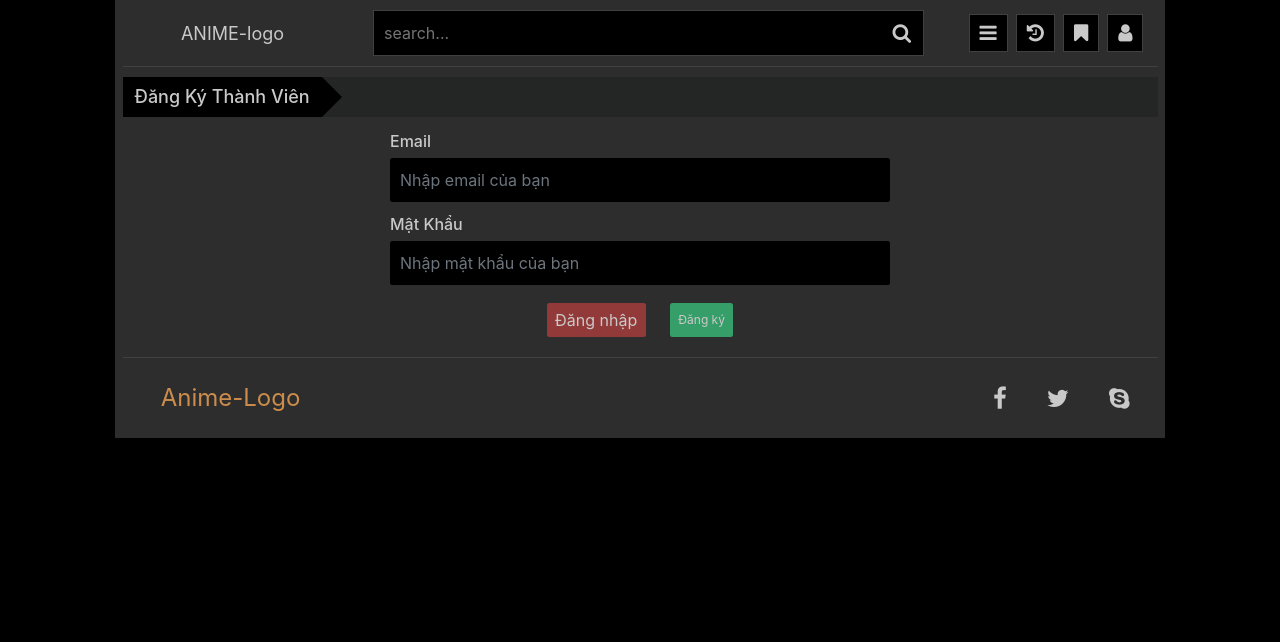
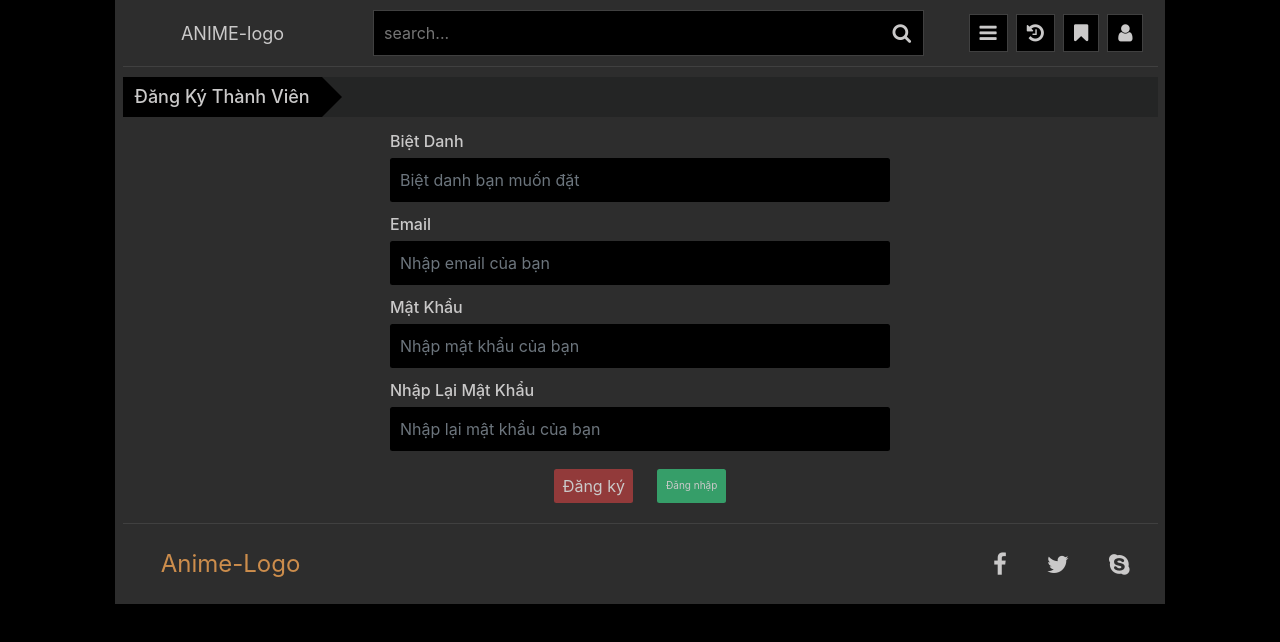
Before and after one commit to traxanhkho/animemely, a React (Create React App) app in the folder animemely-app/: page / in a window 1280 px wide. Shown: the top 642 px of the page. Built offline with nearby package versions, Linux system fonts and the light colour scheme.

Commit message:
extract form component and reuse

```diff
--- a/animemely-app/src/components/common/Form.jsx
+++ b/animemely-app/src/components/common/Form.jsx
@@ -1,43 +1,35 @@
 import React from "react";
-import "bootstrap/dist/css/bootstrap.css";
-import "../../style/userForm.css";
 
-function Form(props) {
+function renderInput(name, label, placeholder, type = "text") {
   return (
-    <form>
     <div className="mb-3">
-        <label for="exampleInputEmail1" className="form-label">
-          Email
+      <label htmlFor={name} className="form-label">
+        {label}
       </label>
       <input
-          type="email"
+        type={type}
+        name={name}
         className="form-control"
-          placeholder="Nhập email của bạn"
-          id="exampleInputEmail1"
-          aria-describedby="emailHelp"
+        placeholder={placeholder}
       />
     </div>
-      <div className="mb-3">
-        <label for="exampleInputPassword1" className="form-label">
-          Mật khẩu
-        </label>
-        <input
-          type="password"
-          placeholder="Nhập mật khẩu của bạn"
-          className="form-control"
-          id="exampleInputPassword1"
-        />
-      </div>
-      <div className="form-submit">
-        <button type="submit" className="btn">
-          Đăng nhập
-        </button>
-        <button type="submit" className="btn register-btn">
-          Đăng ký
-        </button>
-      </div>
-    </form>
   );
 }
 
-export default Form;
+function renderButton(name, text) {
+  return (
+    <div className="form-submit">
+      <button type="submit" className="btn">
+        {name}
+      </button>
+      <button type="submit" className="btn register-btn">
+        {text}
+      </button>
+    </div>
+  );
+}
+
+export default {
+  renderInput,
+  renderButton,
+};
--- a/animemely-app/src/components/user/LoginForm.jsx
+++ b/animemely-app/src/components/user/LoginForm.jsx
@@ -1,12 +1,18 @@
 import React from 'react';
 import Heading from '../common/Heading' ;
-import Form from "../common/Form"  ;
+import form from "../common/Form"  ;
+import "bootstrap/dist/css/bootstrap.css";
+import "../../style/userForm.css";
 
 function Login(props) {
     return (
         <div className='login-section'>
             <Heading name="đăng nhập thành viên"/>
-            <Form />
+            <form>
+                {form.renderInput("email" , "Email" , "Nhập email của bạn" , "email")}
+                {form.renderInput("password","Password" , "Nhập mật khẩu của bạn" , "password")}
+                {form.renderButton("Đăng nhập","Đăng ký")}
+            </form>
         </div>
     );
 }
--- a/animemely-app/src/components/user/RegisterForm.jsx
+++ b/animemely-app/src/components/user/RegisterForm.jsx
@@ -1,12 +1,20 @@
 import React from 'react';
-import Form from '../common/Form';
+import form from '../common/Form';
 import Heading from '../common/Heading';
+import "bootstrap/dist/css/bootstrap.css";
+import "../../style/userForm.css";
 
 function RegisterForm(props) {
     return (
-        <div>
-            <Heading name="đăng ký thành viên" />
-            <Form />
+        <div className='register-section'>
+            <Heading name="đăng ký thành viên"/>
+            <form>
+                {form.renderInput("name" , "Biệt danh" ,"Biệt danh bạn muốn đặt")}
+                {form.renderInput("email" , "Email" , "Nhập email của bạn" , "email")}
+                {form.renderInput("password","Mật khẩu" , "Nhập mật khẩu của bạn" , "password")}
+                {form.renderInput("password","Nhập lại mật khẩu" , "Nhập lại mật khẩu của bạn" , "password")}
+                {form.renderButton("Đăng ký","Đăng nhập")}
+            </form>
         </div>
     );
 }
--- a/animemely-app/src/style/userForm.css
+++ b/animemely-app/src/style/userForm.css
@@ -46,5 +46,5 @@ form .form-submit button:hover{
 
 form .form-submit .register-btn{
     background: var(--background-green);
-    font-size: 1.2rem ;
+    font-size: 1rem ;
 }
```
Lines whose indentation alone changed are shown as unchanged.
